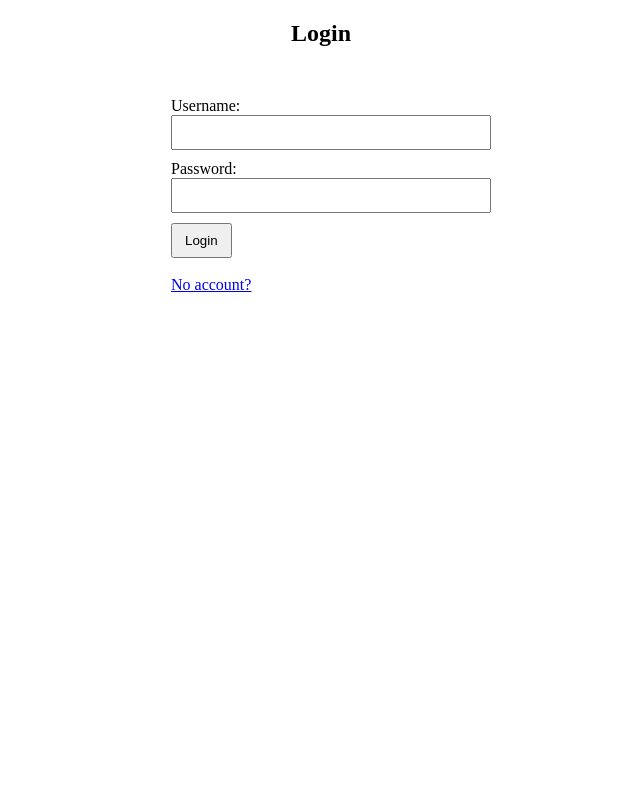
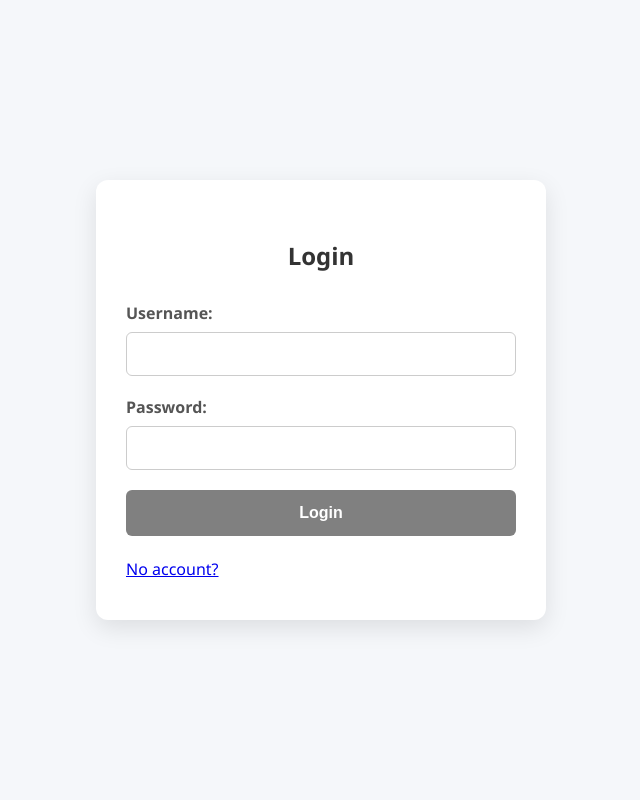
Before and after one commit to TheProgrammingArchive/Notes, a FastAPI app: template NotesApp/templates/login.html in a window 1280 px wide. Shown: the whole page, without its empty margins (319-959 px from the left). Run offline with FastAPI, Linux system fonts and the light colour scheme; the template is opened without the code that fills it, so the values that code supplies are empty.

Commit message:
Update login page

```diff
--- a/NotesApp/main.py
+++ b/NotesApp/main.py
@@ -190,10 +190,10 @@ def get_note(request: Request, note_id: int, user: Annotated[UserDB, Depends(get
 def login_test(request: Request, token: Annotated[str, Depends(cookie_scheme)], session: SessionDep):
     try:
         get_logged_user(token, session)
-        return templates.TemplateResponse('login.html', {'request': request})
+        return RedirectResponse(url='/')
 
     except HTTPException:
-        return RedirectResponse(url='/')
+        return templates.TemplateResponse('login.html', {'request': request})
 
 
 @app.get('/register')
--- a/NotesApp/security.py
+++ b/NotesApp/security.py
@@ -12,7 +12,6 @@ SECRET_KEY = config('SECRET_KEY')
 ALGORITHM = "HS256"
 ACCESS_TOKEN_EXPIRE_MINUTES = 30
 SessionDep = Annotated[Session, Depends(get_session)]
-
 
 pwd_context = CryptContext(schemes=["bcrypt"], deprecated="auto")
 cookie_scheme = APIKeyCookie(name='access_token', auto_error=False)
@@ -51,7 +50,6 @@ def authenticate_user(username: str, password: str, session: SessionDep):
 
 
 def get_logged_user(token: Annotated[str, Depends(cookie_scheme)], session: SessionDep):
-    print(token)
     credentials_exception = HTTPException(
         status_code=status.HTTP_401_UNAUTHORIZED,
         detail="Could not validate credentials",
--- a/NotesApp/templates/login.html
+++ b/NotesApp/templates/login.html
@@ -4,37 +4,106 @@
   <meta charset="UTF-8">
   <title>Login</title>
   <style>
-    form { max-width: 300px; margin: 50px auto; }
-    div { margin-bottom: 10px; }
-    label { display: block; }
-    input { width: 100%; padding: 8px; }
-    .button { padding: 8px 12px;}
-    #message { text-align: center; margin-top: 20px; }
+     /* Reset box sizing and default margins */
+        * {
+            box-sizing: border-box;
+        }
+        html, body {
+            height: 100%;
+            margin: 0;
+            padding: 0;
+        }
+        /* Centering the content using flexbox */
+        body {
+            background: #f5f7fa;
+            font-family: 'Segoe UI', Tahoma, Geneva, Verdana, sans-serif;
+            display: flex;
+            align-items: center;
+            justify-content: center;
+        }
+        /* Card-style container for the form */
+        .form-container {
+            background-color: #ffffff;
+            padding: 40px 30px;
+            border-radius: 12px;
+            box-shadow: 0 8px 24px rgba(0, 0, 0, 0.1);
+            width: 100%;
+            max-width: 450px;
+        }
+        /* Center the form title */
+        .form-container h2 {
+            text-align: center;
+            color: #333;
+            margin-bottom: 30px;
+        }
+        /* Input field group styling */
+        .form-group {
+            margin-bottom: 20px;
+        }
+        label {
+            display: block;
+            margin-bottom: 8px;
+            font-weight: 600;
+            color: #555;
+        }
+        input[type="text"],
+        input[type="email"],
+        input[type="password"] {
+            width: 100%;
+            padding: 12px 14px;
+            border: 1px solid #ccc;
+            border-radius: 6px;
+            font-size: 16px;
+            transition: border-color 0.2s ease-in-out;
+        }
+        input:focus {
+            border-color: #4a90e2;
+            outline: none;
+        }
+        /* Submit button styling */
+        .btn-submit {
+            width: 100%;
+            background-color: gray;
+            color: white;
+            padding: 14px;
+            border: none;
+            border-radius: 6px;
+            font-size: 16px;
+            font-weight: bold;
+            cursor: pointer;
+            transition: background-color 0.25s ease-in-out;
+        }
+        .btn-submit:hover {
+            background-color: #357ab8;
+        }
 
     .message{
       color: red;
-      border-style: dotted;
+      border-style: solid;
       text-align: center;
     }
   </style>
 
 </head>
 <body>
+  <div class="form-container">
     <h2 style="text-align: center;">Login</h2>
     <form id="loginForm" method="post" action="/login_">
-    <div>
+      <div class="form-group">
         <label for="username">Username:</label>
         <input type="text" id="username" name="username" required>
       </div>
-    <div>
+      <div class="form-group">
         <label for="password">Password:</label>
         <input type="password" id="password" name="password" required>
       </div>
-    <button id="submit" class="button">Login</button><br><br>
+      <button id="submit" class="btn-submit">Login</button><br><br>
       <a href="/register" class="">No account?</a>
+
     </form>
     {% if detail %}
       <p class="message"><strong> {{ detail }} </strong></p>
     {% endif %}
+  </div>
 </body>
 </html>
```
Also changed, not shown: NotesApp/templates/register.html (indentation only). Lines whose indentation alone changed are shown as unchanged.
